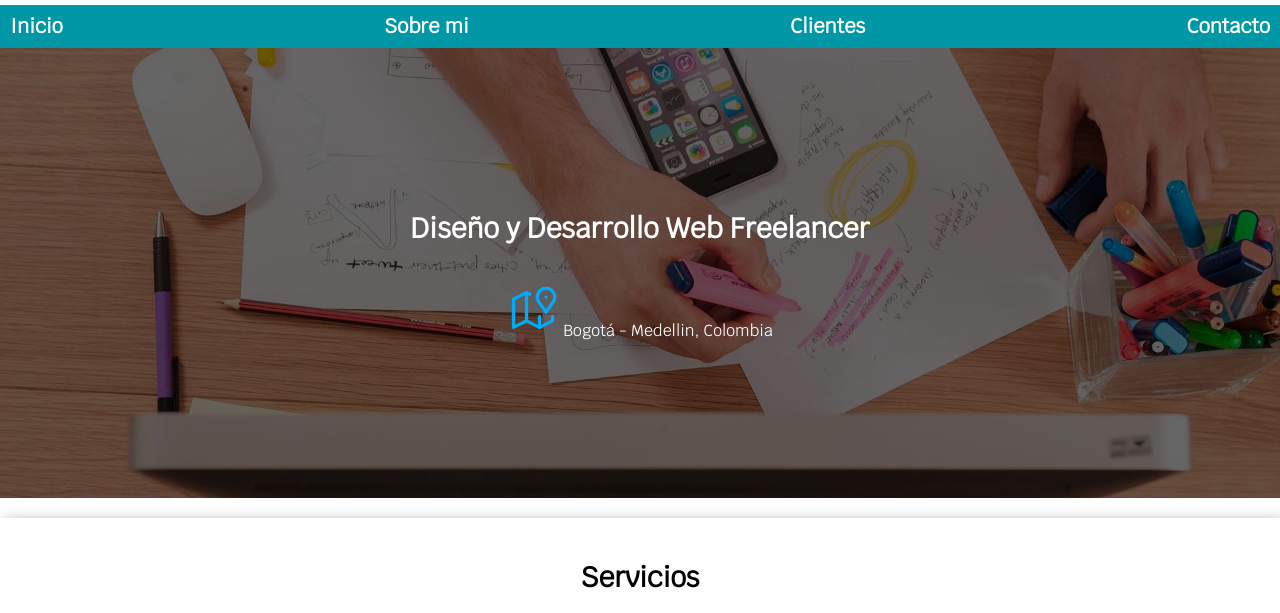
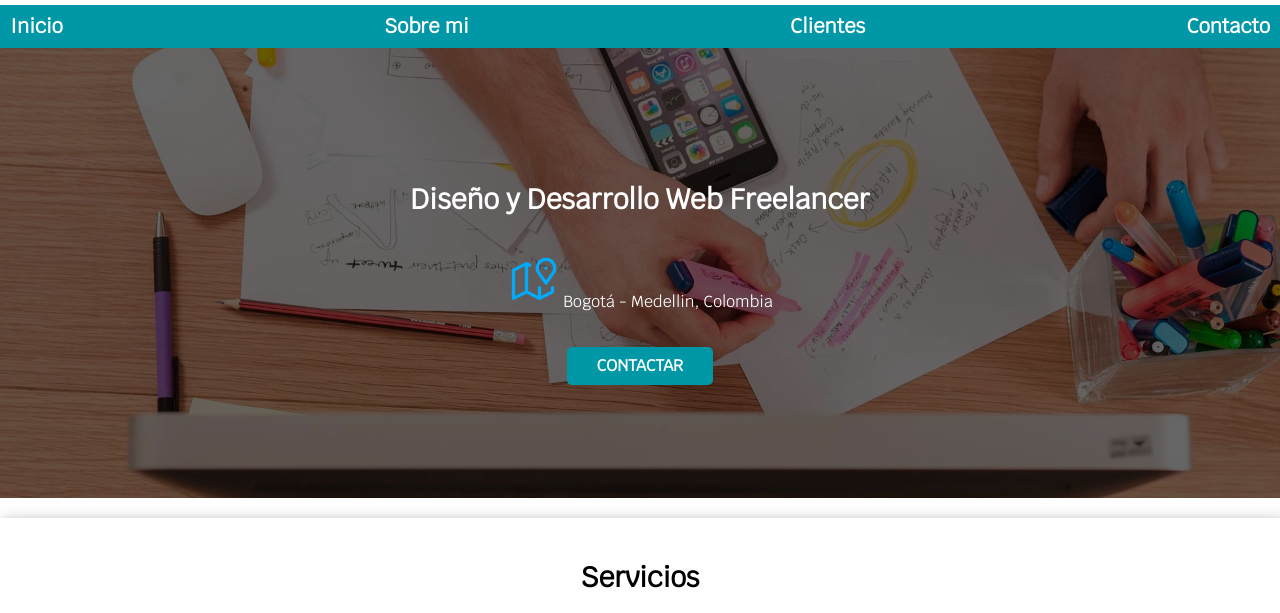
Before and after one commit to wchaconr/First-html-and-css-project, a plain HTML site: page Index.html in a window 1280 px wide. Shown: the part 90-703 px from the top of the page. Drawn offline with Linux system fonts and the light colour scheme.

```diff
--- a/Index.html
+++ b/Index.html
@@ -29,7 +29,6 @@
     <section class="hero">
         <div class="contenido-hero">
             <h2>Diseño y Desarrollo Web Freelancer</h2>
-            <!-- diseño frelancer amateur -->
             <p>
                 <svg xmlns="http://www.w3.org/2000/svg" class="icon icon-tabler icon-tabler-map-2" width="52" height="52" viewBox="0 0 24 24" stroke-width="1.5" stroke="#00abfb" fill="none" stroke-linecap="round" stroke-linejoin="round">
                     <path stroke="none" d="M0 0h24v24H0z" fill="none"/>
@@ -40,6 +39,7 @@
                     <line x1="15" y1="15" x2="15" y2="20" />
                   </svg>
                 Bogotá - Medellin, Colombia</p>
+            <a class="boton" href="#">Contactar</a>
         </div>
 
     </section>
```
